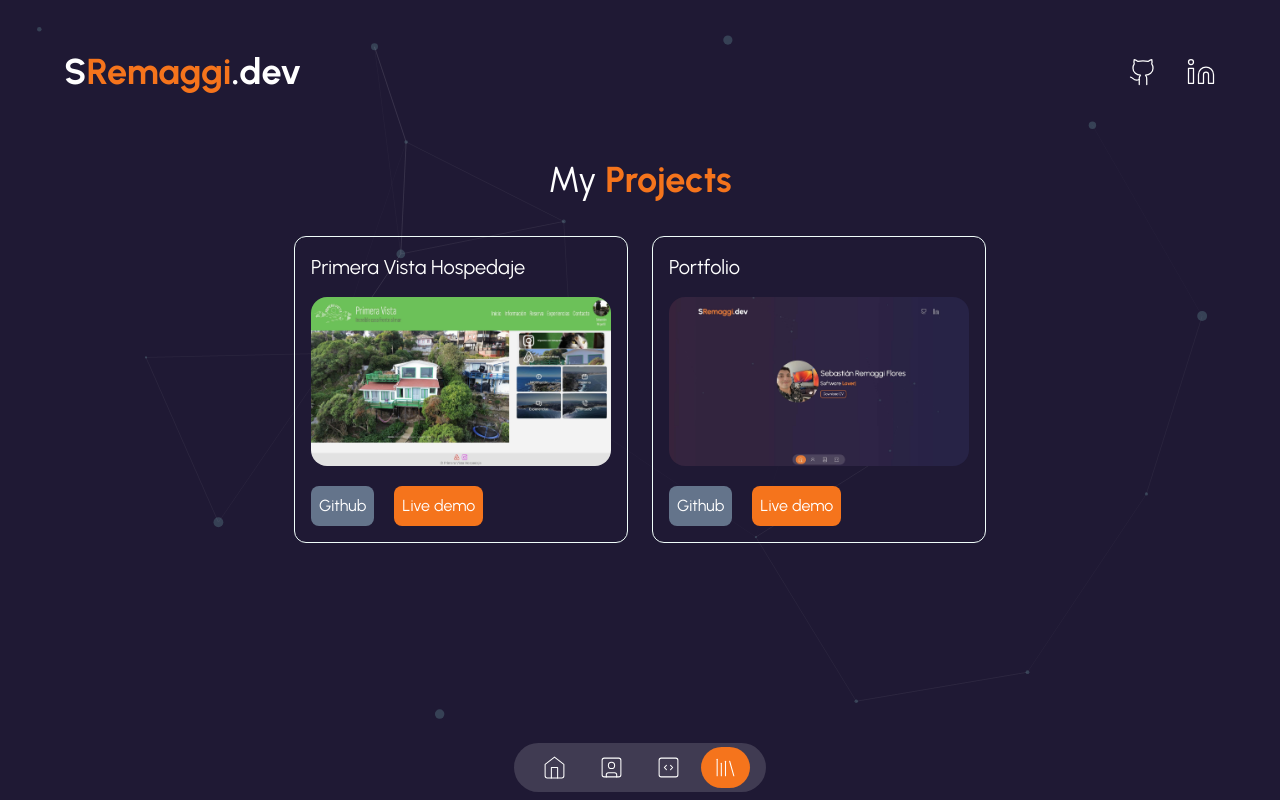
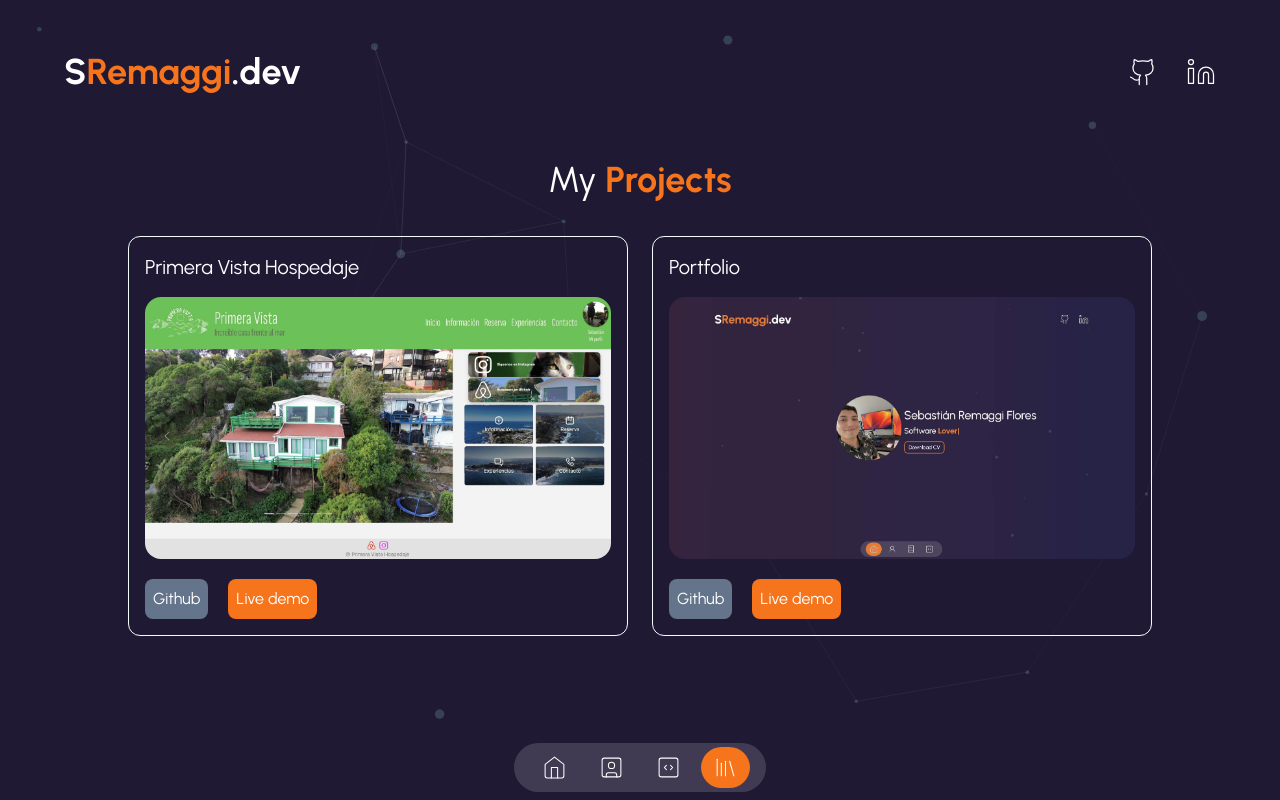
Before and after one commit to sremaggi/portafolio, a Next.js app: page /portfolio in a window 1280 px wide. Built offline with nearby package versions, Linux system fonts and the light colour scheme.

Commit message:
I fixed the width size of portafolio box, this before start on small size and after loading the images, they grow up to full width size, now always have the full size width

```diff
--- a/components/portfolio-box.tsx
+++ b/components/portfolio-box.tsx
@@ -16,14 +16,22 @@ const PortfolioBox = (props: PortfolioBoxProps) => {
   const { id, title, image, urlDemo, urlGithub } = data;
 
   return (
-    <div key={id} className="p-4 border border-teal-50 rounded-xl min-w-full md:min-w-[300px]">
+    <div key={id} className="p-4 border border-teal-50 rounded-xl w-full md:min-w-[300px]">
       <h3 className="mb-4 text-xl">{title}</h3>
       <Image
         src={image}
         alt="Image"
-        width={200}
+        width={400}
         height={100}
-        className="w-full md:w-[300px] rounded-2xl"
+        className="hidden md:block w-full md:w-[500px] rounded-2xl"
+      />
+
+<Image
+        src={image}
+        alt="Image"
+        width={100}
+        height={100}
+        className="block md:hidden w-full md:w-[500px] rounded-2xl"
       />
 
       <div className="flex gap-5 mt-5">
```
